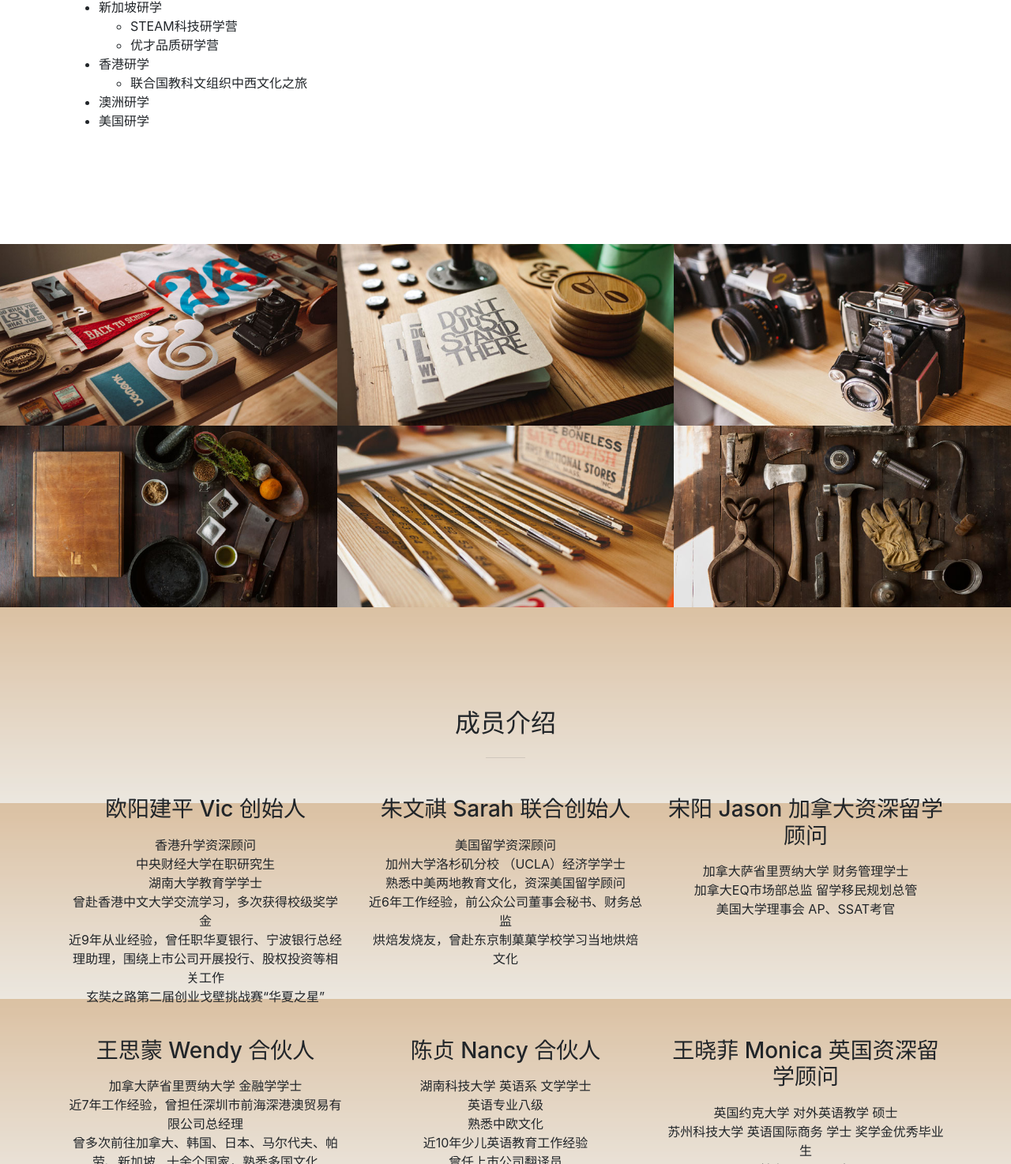
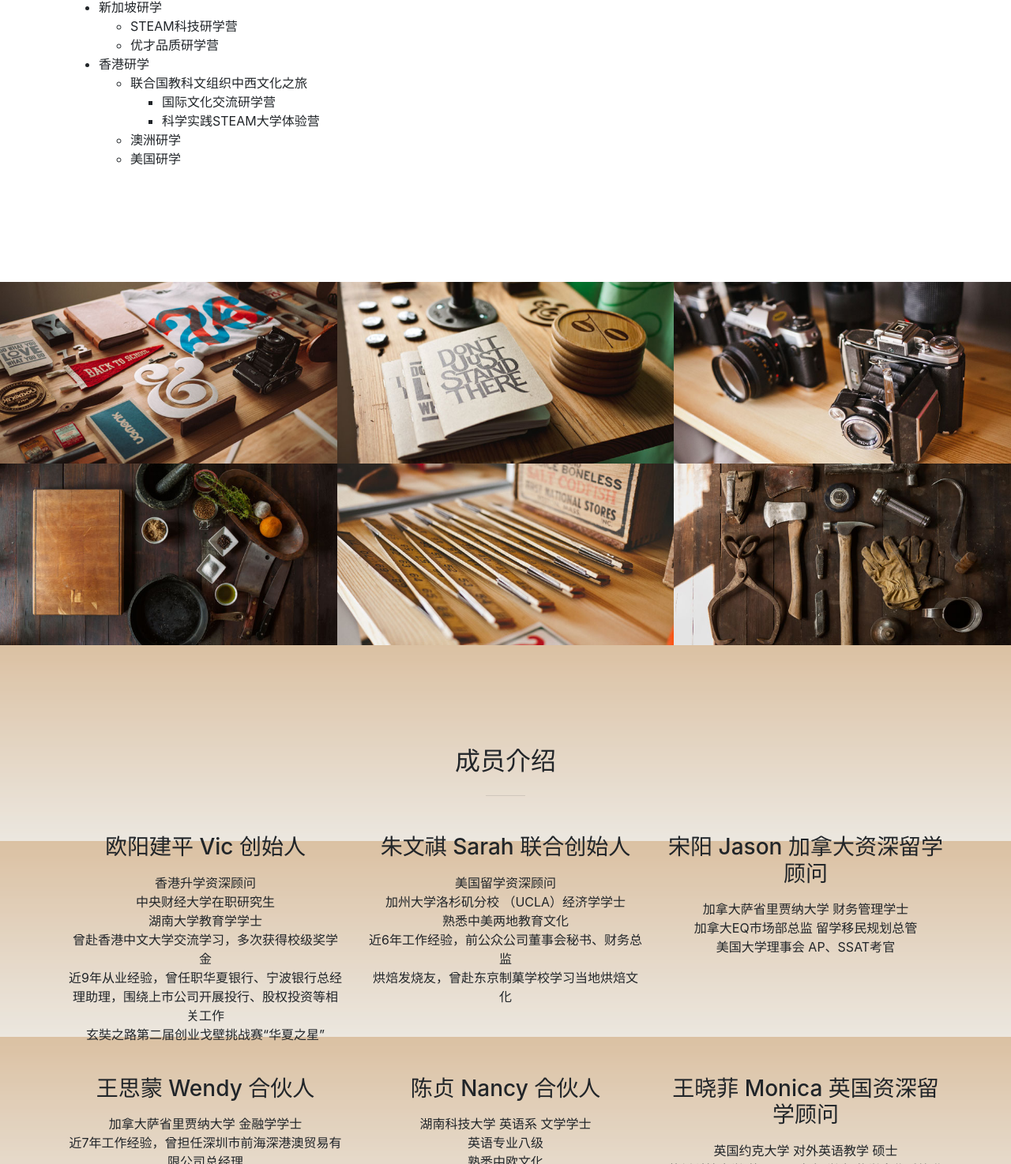
Before and after one commit to edu-wins/edu-wins.github.io, a website with bundled scripts: page index.html in a window 1280 px wide. Shown: the part 2057-3531 px from the top of the page at 79% size. Built offline with nearby package versions, Linux system fonts and the light colour scheme; files whose address does not match are found by name.

Commit message:
Update index.html

```diff
--- a/index.html
+++ b/index.html
@@ -140,6 +140,9 @@
 		  <li>香港研学</li>
 			<ul>
 				<li>联合国教科文组织中西文化之旅</li>
+				<ul>
+					<li>国际文化交流研学营</li>
+					<li>科学实践STEAM大学体验营</li>
 			</ul>
 		  <li>澳洲研学</li>
 		  <li>美国研学</li>
@@ -313,9 +316,9 @@
 	    <ul class="list-unstyled">
 	      <li>美国留学资深顾问</li>
 	      <li>加州大学洛杉矶分校 （UCLA）经济学学士</li>
-	      <li>熟悉中美两地教育文化，资深美国留学顾问</li>
+	      <li>熟悉中美两地教育文化</li>
 	      <li>近6年工作经验，前公众公司董事会秘书、财务总监</li>
-	      <li>烘焙发烧友，曾赴东京制菓菓学校学习当地烘焙文化</li>
+	      <li>烘焙发烧友，曾赴东京制菓学校学习当地烘焙文化</li>
 	    </ul>
           </div>
           <div class="col-lg-4 mx-auto text-center">
```
